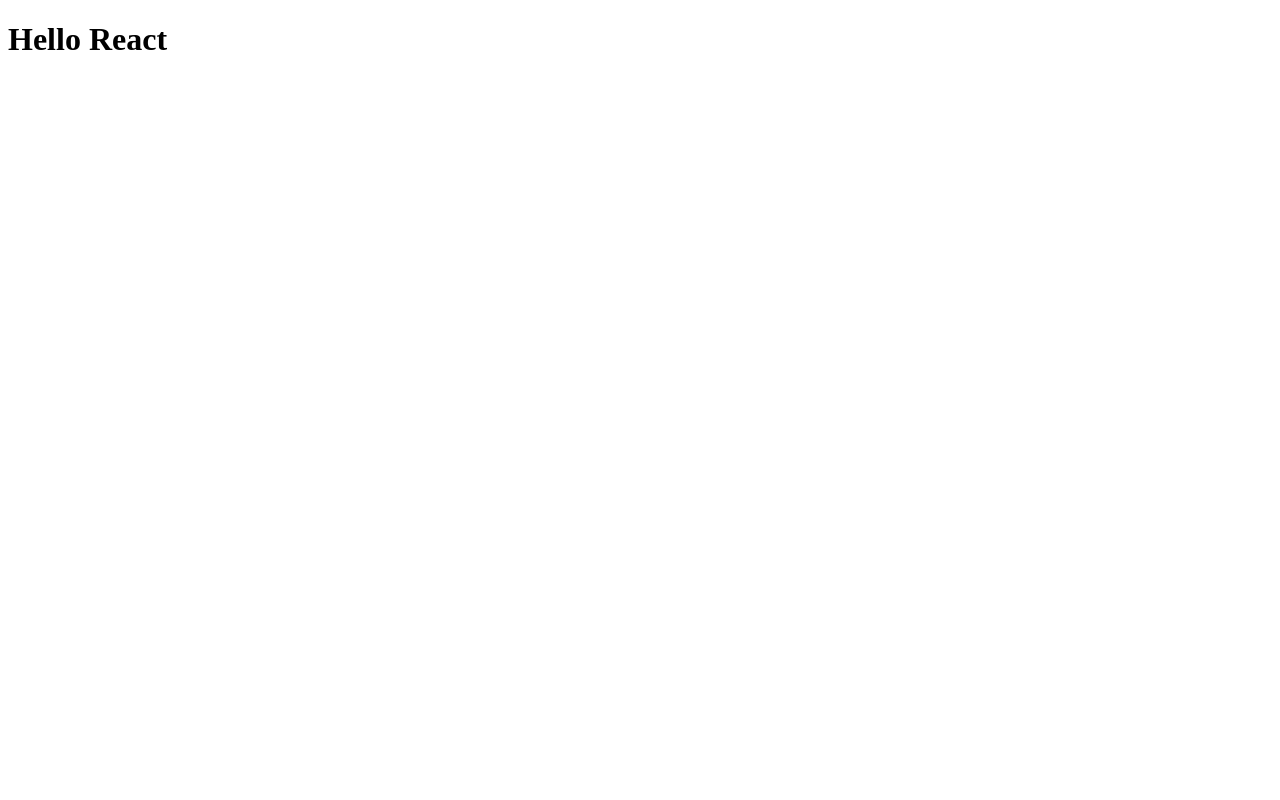
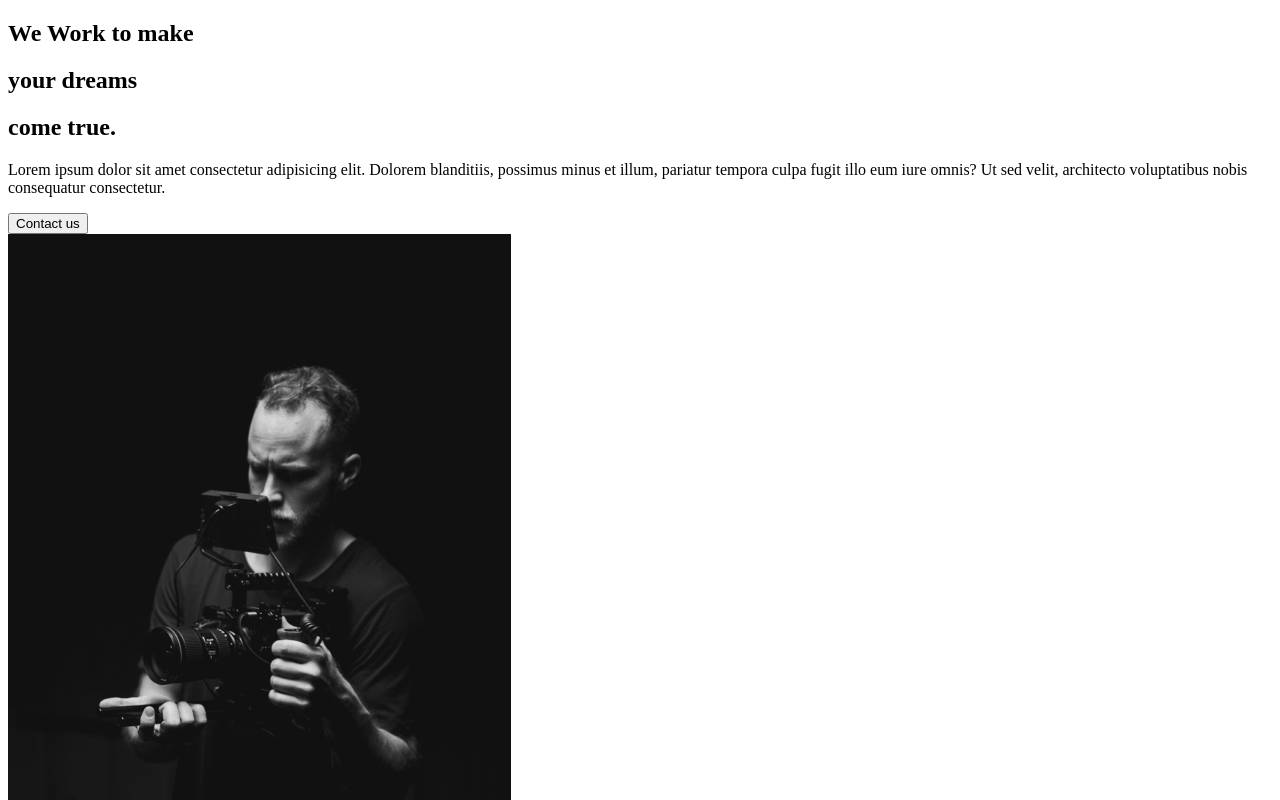
Before and after one commit to lucasfradus/capture, a React (Create React App) app in the folder react/capture/: page / in a window 1280 px wide. Shown: the top 800 px of the page. Built offline with nearby package versions, Linux system fonts and the light colour scheme.

Commit message:
2. About Us

```diff
--- a/react/capture/src/App.js
+++ b/react/capture/src/App.js
@@ -1,11 +1,11 @@
+import React from 'react';
 
+import AboutUs from './pages/aboutUs';
 
 function App() {
   return (
     <div className="App">
-      <h1>
-        Hello React
-      </h1>
+      <AboutUs />
     </div>
   );
 }
--- /dev/null
+++ b/react/capture/src/components/AboutUs.js
@@ -0,0 +1,35 @@
+import React from 'react';
+import home1 from '../img/home1.png';
+const AboutUs = () => {
+    return (
+        <div>
+            <div className="description">
+
+                <div className="title">
+                    <div className="hide">
+                        <h2>
+                        We Work to make
+                        </h2>
+                    </div>
+                    <div className="hide">
+                        <h2>
+                        your <span>dreams</span>
+                        </h2>
+                    </div>
+                    <div className="hide">
+                        <h2>
+                        come true.
+                        </h2>
+                    </div>
+                </div>
+                <p>Lorem ipsum dolor sit amet consectetur adipisicing elit. Dolorem blanditiis, possimus minus et illum, pariatur tempora culpa fugit illo eum iure omnis? Ut sed velit, architecto voluptatibus nobis consequatur consectetur.</p>
+                <button>Contact us</button>
+            </div>
+            <div className="image">
+                    <img src={home1} alt="camara"/>
+                </div>
+        </div>
+    )
+}
+
+export default AboutUs;
--- /dev/null
+++ b/react/capture/src/pages/aboutUs.js
@@ -0,0 +1,13 @@
+import React from 'react';
+import AboutUsSection from '../components/AboutUs';
+
+const aboutUs = () => {
+    return (
+        <div>
+            <AboutUsSection/>
+        </div>
+
+    )
+}
+
+export default aboutUs;
```
Also changed, not shown: 1 other file (tests, documents, lock files or other folders).
